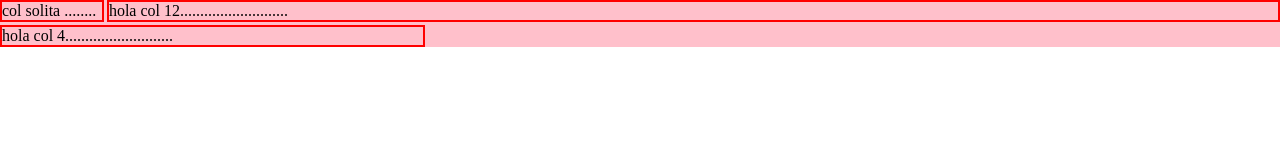
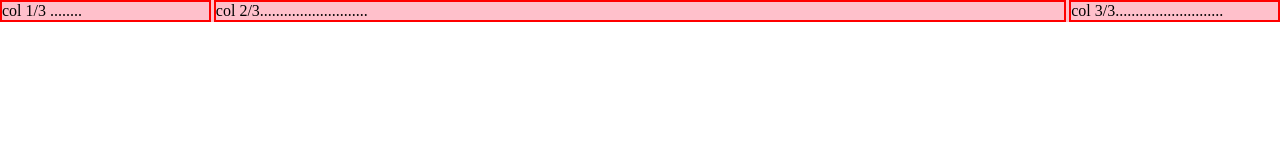
Before and after one commit to Klupzor/layout-css, a website built with webpack: page src/bin/index.html in a window 1280 px wide. Built offline with nearby package versions, Linux system fonts and the light colour scheme.

Commit message:
Ultimando detalles

```diff
--- a/src/bin/_variables.scss
+++ b/src/bin/_grid-variables.scss
@@ -2,7 +2,7 @@
 $dev: true;
 // $dev: false;
 
-//------------------------Modo cuadricula--------------------
+//------------------------cuadricula--------------------
 $border-color: red;
 $border-width: 2px;
 
@@ -18,7 +18,7 @@ $lg: 992px;
 // Extra large screen / wide desktop
 $xl: 1200px;
 
-//---------------config grid------------------------------------
+//---------------grid-config------------------------------------
 $grid-columns: 12;
 $grid-column-gap: 3px;
 $grid-row-gap: 3px;
--- a/src/bin/estilos.scss
+++ b/src/bin/estilos.scss
@@ -1,4 +1,4 @@
-@import './variables';
+@import './grid-variables';
 
 body{
     margin: 0;
@@ -12,17 +12,17 @@ body{
     grid-row-gap: $grid-row-gap;
 
 
-    .col{
-        @if $dev {
-            border: $border-width solid $border-color;
-        }
-        // grid-column: auto / span 1;
-    }
+
 
     // Extra small screen / phone
     @media screen and (min-width: $xs ){
         @if $dev {
             background-color: beige;
+        }
+        .col{
+            @if $dev {
+                border: $border-width solid $border-color;
+            }
         }
 
         .col-1{
--- a/src/bin/index.html
+++ b/src/bin/index.html
@@ -10,14 +10,14 @@
 <body>
     <span id="root"></span>
     <div class="container"  >
-        <div class="col">
-            col solita ........
+        <div class="col-12 col-md-2">
+            col 1/3 ........
         </div>
-        <div class="col-11" >
-            hola col 12...........................
+        <div class="col-12 col-md-8" >
+            col 2/3...........................
         </div>
-        <div class="col-4" >
-            hola col 4...........................
+        <div class=" col-12 col-md-2" >
+            col 3/3...........................
         </div>
     </div>
 
--- a/webpack.config.js
+++ b/webpack.config.js
@@ -6,8 +6,8 @@ const CleanWebpackPlugin = require('clean-webpack-plugin');
 
 module.exports = {
     //development|production
-    mode: "development",
-    // mode: "production",
+    // mode: "development",
+    mode: "production",
 
     entry: {
         home: "./app"
```
